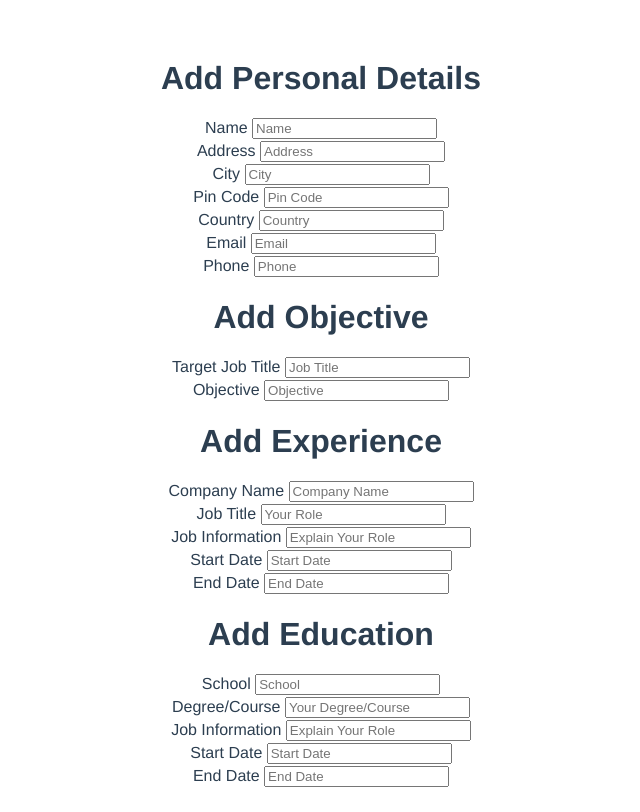
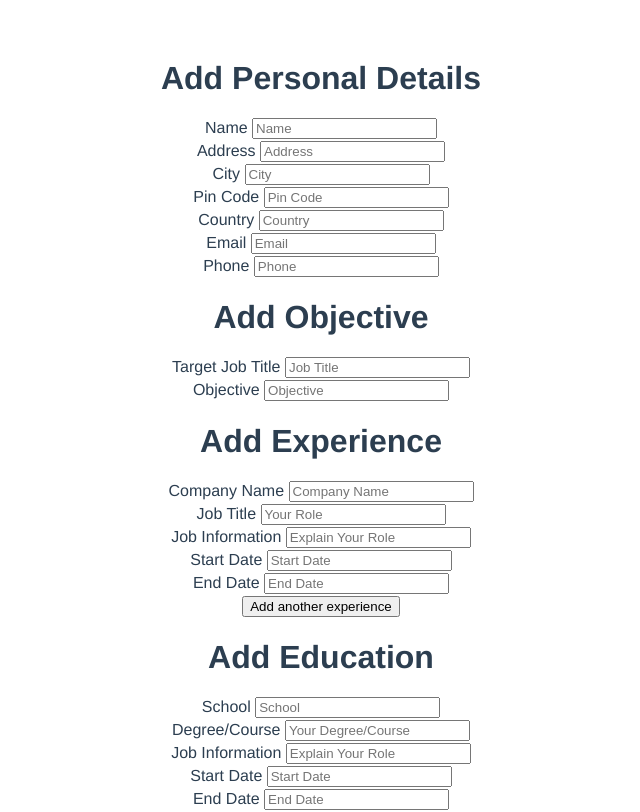
Before and after one commit to visvxplore/construct-resume, a Vue app: page / in a window 1280 px wide. Shown: the top 812 px of the page, without its empty margins (319-959 px from the left). Built offline with nearby package versions, Linux system fonts and the light colour scheme.

Commit message:
Add or remove up to 3 experiences

```diff
--- a/src/components/resume-form/form/Experience.vue
+++ b/src/components/resume-form/form/Experience.vue
@@ -1,11 +1,22 @@
 <template>
     <div>
         <h1>Add Experience</h1>
-        <label>Company Name <input v-model="companyName" placeholder="Company Name"></label>
-        <label>Job Title <input v-model="roleName" placeholder="Your Role"></label>
-        <label>Job Information <input v-model="roleExperience" placeholder="Explain Your Role"></label>
-        <label>Start Date <input v-model="startDate" placeholder="Start Date"></label>
-        <label>End Date <input v-model="endDate" placeholder="End Date"></label>
+        <div v-show="experiences.length < 3">
+            <label>Company Name <input v-model="companyName" placeholder="Company Name"></label>
+            <label>Job Title <input v-model="roleName" placeholder="Your Role"></label>
+            <label>Job Information <input v-model="roleExperience" placeholder="Explain Your Role"></label>
+            <label>Start Date <input v-model="startDate" placeholder="Start Date"></label>
+            <label>End Date <input v-model="endDate" placeholder="End Date"></label>
+            <button @click="addExperience">Add another experience</button>
+        </div>
+        <ul>
+            <li v-for="(experience, index) in experiences" :key="index">
+                {{ experience.startDate }} - {{ experience.endDate }}<br/>
+                {{ experience.companyName }}, {{ experience.roleName }}<br/>
+                {{ experience.roleExperience }}<br/>
+                <button @click="removeExperience(index)">Remove</button>
+            </li>
+        </ul>
     </div>
 </template>
 <script>
@@ -17,8 +28,28 @@ export default {
             roleName: "",
             roleExperience: "",
             startDate: "",
-            endDate: ""
+            endDate: "",
+            experiences: []
         };
+    },
+    methods: {
+        addExperience() {
+            this.experiences.push({
+                companyName: this.companyName,
+                roleName: this.roleName,
+                roleExperience: this.roleExperience,
+                startDate: this.startDate,
+                endDate: this.endDate
+            });
+            this.companyName = "";
+            this.roleName = "";
+            this.roleExperience = "";
+            this.startDate = "";
+            this.endDate = "";
+        },
+        removeExperience(index) {
+            this.experiences.splice(index, 1);
+        }
     }
 }
 </script>
```
